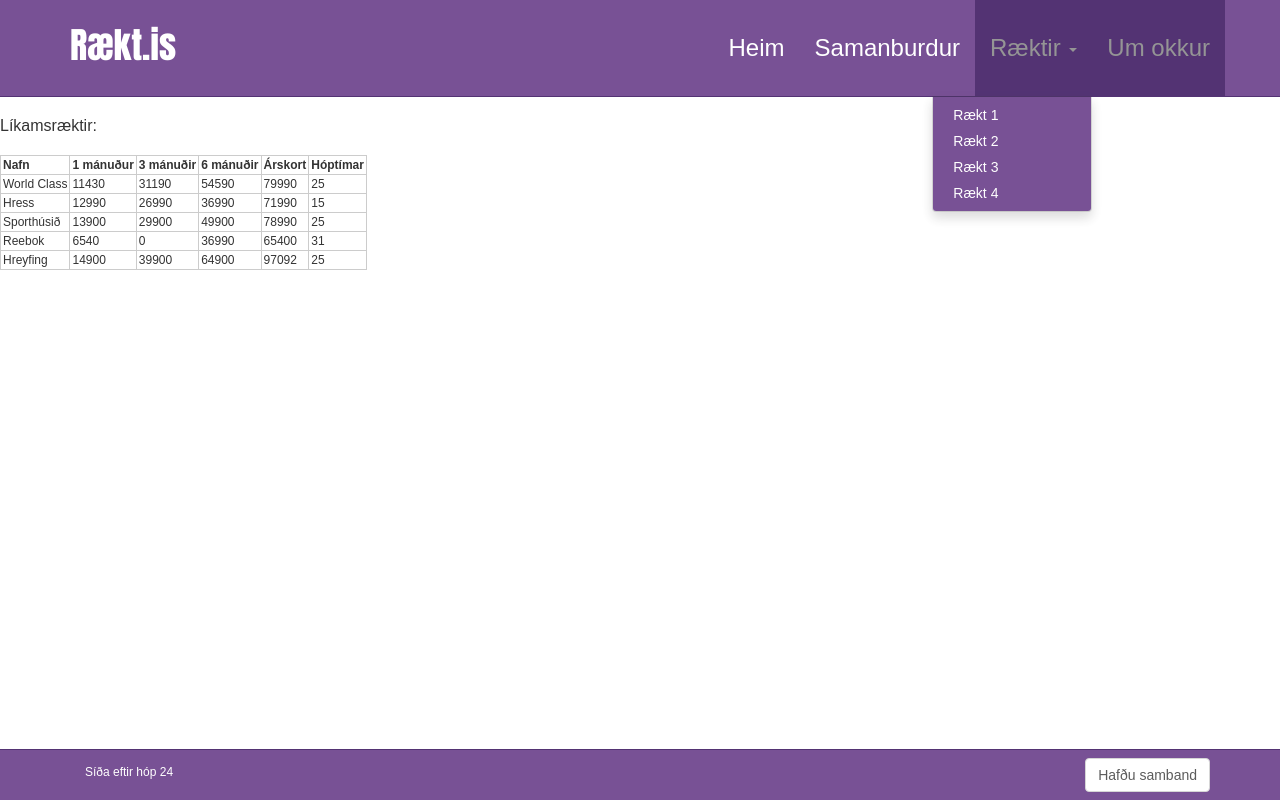
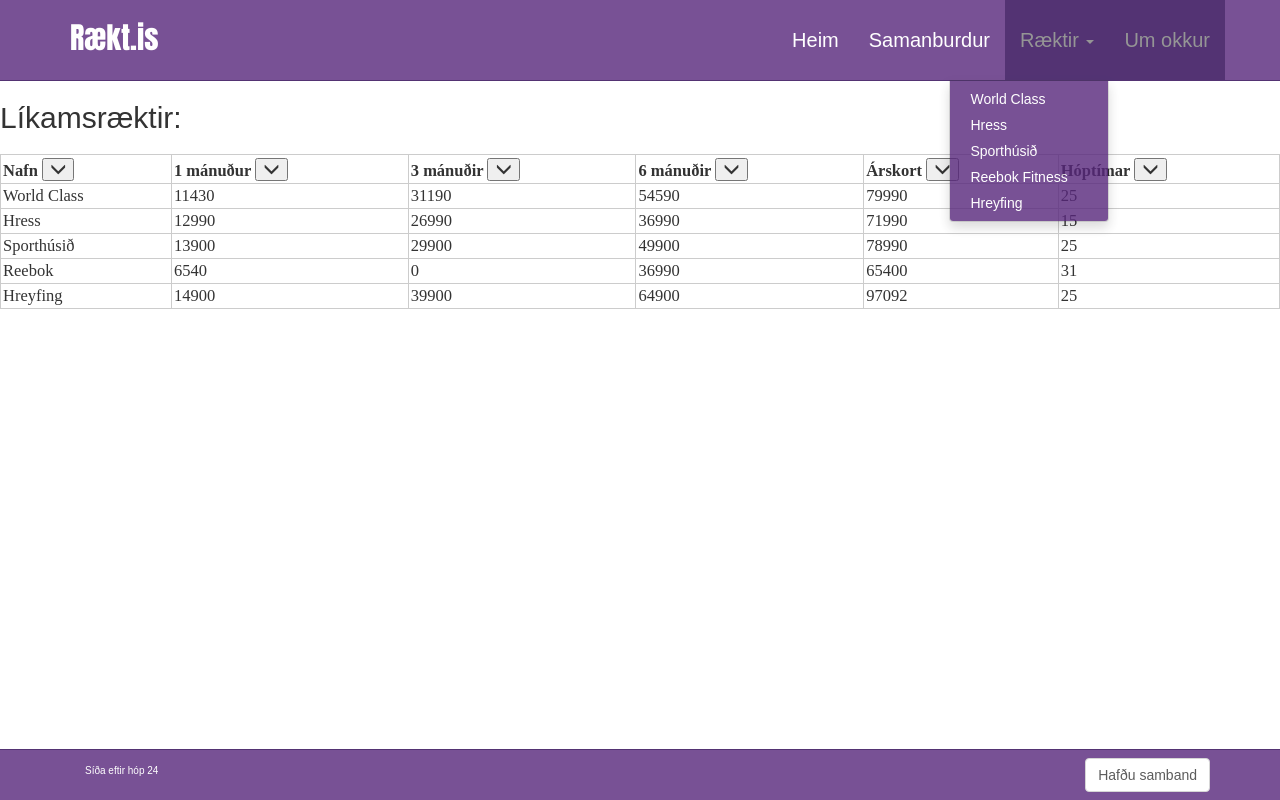
Before and after one commit to palarn/R-ktin, a PHP site: page /Raekt.is/um_okkur.html in a window 1280 px wide, after a click on "Ræktir". Run offline with PHP 8.4, Linux system fonts and the light colour scheme; some libraries are stand-ins or nearby versions; some web fonts are replaced.

Commit message:
Css breytingar og læti
Gaman

```diff
--- a/Raekt.is/css/sort.css
+++ b/Raekt.is/css/sort.css
@@ -1,14 +1,20 @@
 body {
     font: 12px arial, helvetica, sans-serif;
+    font-size: 100%;
 }
 h2 {
-    font-size: 16px;
+
 }
 table {
     margin: 20px 0;
     border-collapse:collapse;
+    width: 100%;
+    font-size: 1.1em;
 }
 th,td {
     border: 1px solid #ccc;
     padding: 2px;
+    font-family: "Times New Roman", Times, serif;
+    font-size: 100%;
+    font-size: 1.5em;
 }
--- a/Raekt.is/raekt1.html
+++ b/Raekt.is/raekt1.html
@@ -18,7 +18,7 @@
 		<script src = "js/jquery-1.11.2.min.js"></script>
 		<script src = "js/bootstrap.js"></script>
 		<script src = "js/jumbo.js"></script>
-		<script type="text/javascript" src="wcstodvar.js"></script>
+		<script src="js/wcstodvar.js"></script>
 
 
 		<div class ="navbar navbar-default navbar-static-top">
@@ -65,7 +65,7 @@
 				<img src="images/worldclass1.png" alt="world class"class="img-rounded">
 			</div>
 						<div class=".col-md-6 .col-sm-6">
-							<div class="col-md-6 .col-sm-6 fixed" id ="listi"></div>
+							<div class=".col-md-6 .col-sm-6 fixed" id ="listi"></div>
 						</div>
 						<div class=".col-md-3 .col-sm-6">
 							<div class=".col-md-6 .col-sm-6 fixed" id ="upplysingar"></div>
--- a/Raekt.is/raekt4.html
+++ b/Raekt.is/raekt4.html
@@ -65,7 +65,7 @@
 				<img src="images/sporthusid.jpg" alt="world class"class="img-rounded">
 			</div>
 						<div class=".col-md-6 .col-sm-6">
-							<div class="col-md-6 .col-sm-6 fixed" id ="listi"></div>
+							<div class=".col-md-6 .col-sm-6 fixed" id ="listi"></div>
 						</div>
 						<div class=".col-md-3 .col-sm-6">
 							<div class=".col-md-6 .col-sm-6 fixed" id ="upplysingar"></div>
--- a/Raekt.is/um_okkur.html
+++ b/Raekt.is/um_okkur.html
@@ -47,10 +47,11 @@
 						<li class="dropdown">
 							<a href="#" class="dropdown-toggle" data-toggle="dropdown">Ræktir <b class="caret"></b></a>
 							<ul class="dropdown-menu">
-								<li><a href="raekt1.html">Rækt 1</a></li>
-								<li><a href="raekt2.html">Rækt 2</a></li>
-								<li><a href="raekt3.html">Rækt 3</a></li>
-								<li><a href="raekt4.html">Rækt 4</a></li>
+								<li><a href="raekt1.html">World Class</a></li>
+								<li><a href="raekt2.html">Hress</a></li>
+								<li><a href="raekt3.html">Sporthúsið</a></li>
+								<li><a href="raekt4.html">Reebok Fitness</a></li>
+								<li><a href="raekt5.html">Hreyfing</a></li>
 							</ul>
 						</li>
 						<li class="active"><a href="#">Um okkur</a></li>
@@ -140,12 +141,24 @@
         <h2>Líkamsræktir:</h2>
 		<table cellspacing="0">
 			<tr class="first">
-				<th class="first" ng-click="changeSorting('name')">Nafn</th>
-				<th ng-click="changeSorting('einnman')">1 mánuður</th>
-				<th ng-click="changeSorting('thrirman')">3 mánuðir</th>
-				<th ng-click="changeSorting('sexman')">6 mánuðir</th>
-				<th ng-click="changeSorting('arskort')">Árskort</th>
-				<th ng-click="changeSorting('hoptimar')">Hóptímar</th>
+				<th class="first" ng-click="changeSorting('name')">Nafn
+					<button type="button" class="glyphicon glyphicon-menu-down" aria-label="Left Align">
+				</th>
+				<th ng-click="changeSorting('einnman')" >1 mánuður
+					<button type="button" class="glyphicon glyphicon-menu-down" aria-label="Left Align">
+				</th>
+				<th ng-click="changeSorting('thrirman')">3 mánuðir
+					<button type="button" class="glyphicon glyphicon-menu-down" aria-label="Left Align">
+				</th>
+				<th ng-click="changeSorting('sexman')">6 mánuðir
+					<button type="button" class="glyphicon glyphicon-menu-down" aria-label="Left Align">
+				</th>
+				<th ng-click="changeSorting('arskort')">Árskort
+					<button type="button" class="glyphicon glyphicon-menu-down" aria-label="Left Align">
+				</th>
+				<th ng-click="changeSorting('hoptimar')">Hóptímar
+					<button type="button" class="glyphicon glyphicon-menu-down" aria-label="Left Align">
+				</th>
 			</tr>
 			<tr ng-repeat="gym in gyms.data|orderBy:sort.column:sort.descending">
 				<td class="first">{{gym.name}}</td>
```
Also changed, not shown: Raekt.is/js/wcstodvar.js (+4 -12 lines), Raekt.is/raekt2.html (+3 -4 lines), Raekt.is/images/hress.png.
